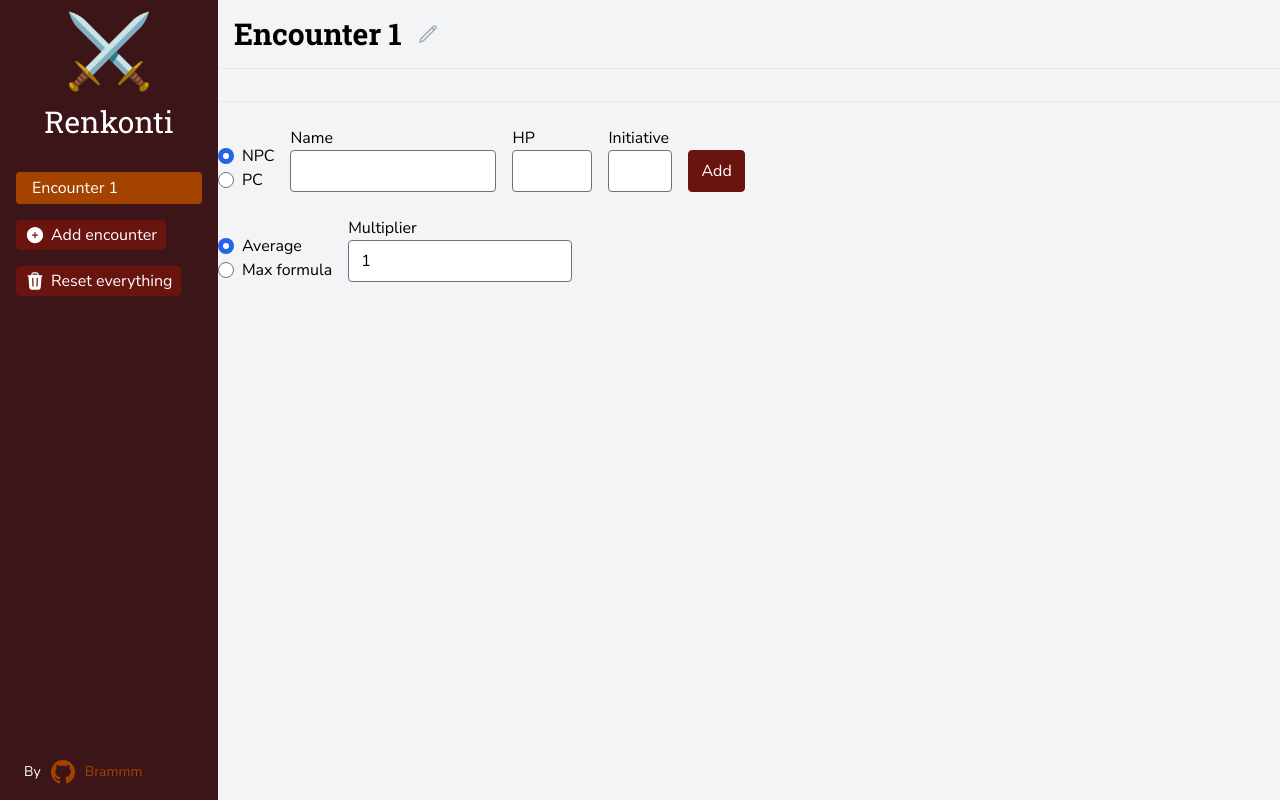
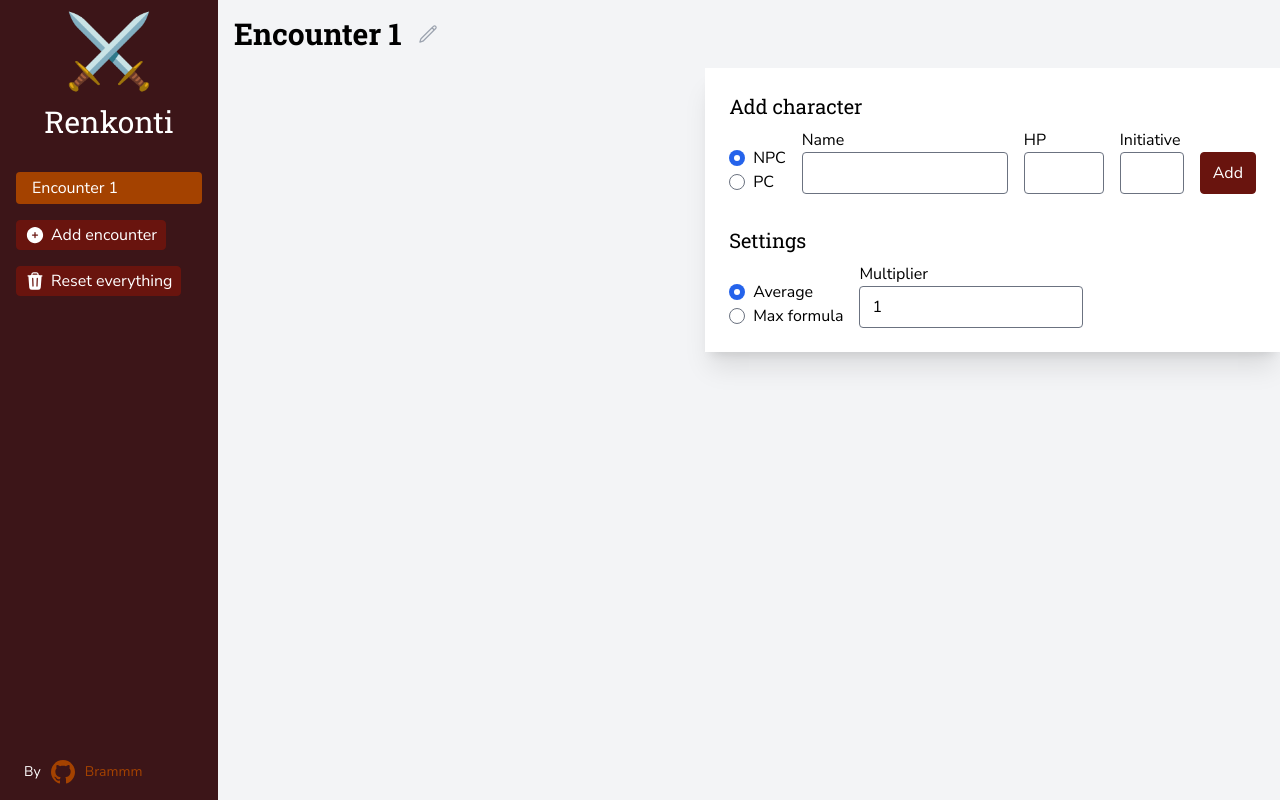
Before and after one commit to Brammm/dnd-encounter-tracker, a React (Vite) app: page / in a window 1280 px wide. Built offline with nearby package versions, Linux system fonts and the light colour scheme.

Commit message:
style settings and add nicer

```diff
--- a/src/components/encounter/AddCharacterForm.tsx
+++ b/src/components/encounter/AddCharacterForm.tsx
@@ -73,7 +73,8 @@ export default function AddCharacterForm({onAdd}: Props) {
 
     return (
         <form onSubmit={handleSubmit}>
-            <div className={'flex gap-x-4 my-6'}>
+            <h2 className="text-xl font-serif mb-2">Add character</h2>
+            <div className={'flex gap-x-4'}>
                 <p className="flex flex-col justify-end">
                     <RadioButton
                         checked={state.type === 'NPC'}
@@ -115,7 +116,8 @@ export default function AddCharacterForm({onAdd}: Props) {
                     <Button submit>Add</Button>
                 </div>
             </div>
-            <div className={'flex gap-x-4 my-6'}>
+            <h2 className="text-xl font-serif mt-8 mb-2">Settings</h2>
+            <div className={'flex gap-x-4'}>
                 <p className="flex flex-col justify-end">
                     <RadioButton
                         checked={settings.hpType === 'AVERAGE'}
--- a/src/components/encounter/Encounter.tsx
+++ b/src/components/encounter/Encounter.tsx
@@ -21,7 +21,7 @@ export default function EncounterView({encounter}: Props) {
     return (
         <div>
             {encounter.characters.length > 0 && (
-                <div className="flex gap-x-4 mb-4 bg-gray-200 p-4">
+                <div className="flex gap-x-4 bg-gray-200 px-6 py-4">
                     <Button impact="secondary" size="small" onClick={() => sortOnInitiative(encounter.id)}>
                         <ArrowDownIcon className="h-4" />
                         Sort on initiative
@@ -68,7 +68,7 @@ export default function EncounterView({encounter}: Props) {
                 </div>
             )}
 
-            <div className="p-4 flex flex-col w-fit">
+            <div className="p-6 flex flex-col w-fit">
                 {encounter.turn && <h2 className="text-xl font-bold text-gray-700 mb-4">Turn {encounter.turn}</h2>}
                 <div className="flex flex-col gap-y-4">
                     {encounter.characters.map((character) => {
--- a/src/components/page/Main.tsx
+++ b/src/components/page/Main.tsx
@@ -13,14 +13,15 @@ export default function Main({encounter}: Props) {
     return (
         <main className="bg-gray-100 h-full w-full flex flex-col">
             <Header encounter={encounter} />
-            <div className="bg-gray-100 border-t border-gray-200">
+            <div className="relative">
                 <EncounterView encounter={encounter} />
-                <hr />
-                <AddCharacterForm
-                    onAdd={(type, name, initiative, hp) => {
-                        addCharacter(encounter.id, {type, name, initiative, hp});
-                    }}
-                />
+                <div className="absolute top-0 right-0 bg-white shadow-xl p-6">
+                    <AddCharacterForm
+                        onAdd={(type, name, initiative, hp) => {
+                            addCharacter(encounter.id, {type, name, initiative, hp});
+                        }}
+                    />
+                </div>
             </div>
         </main>
     );
```
